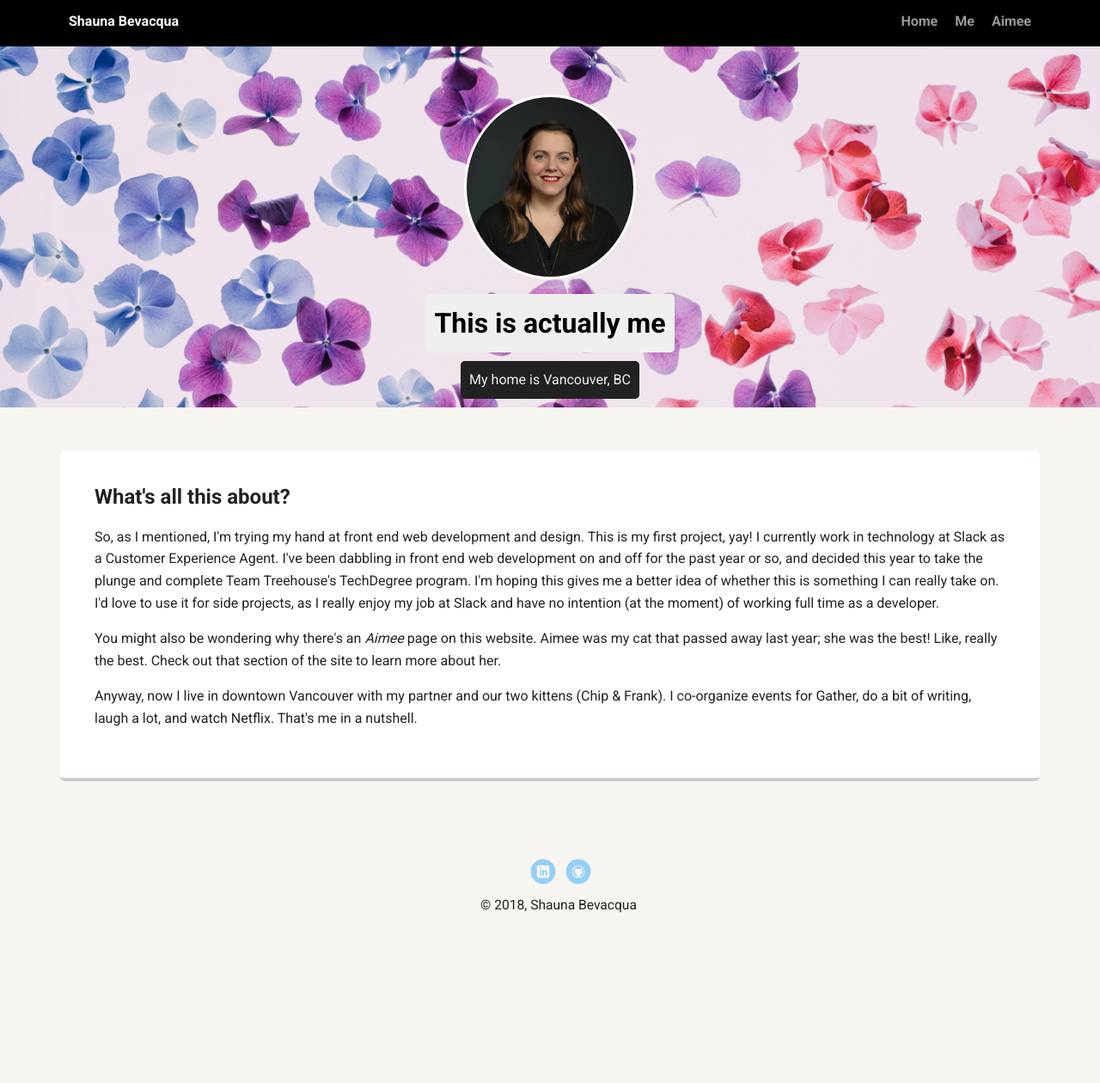
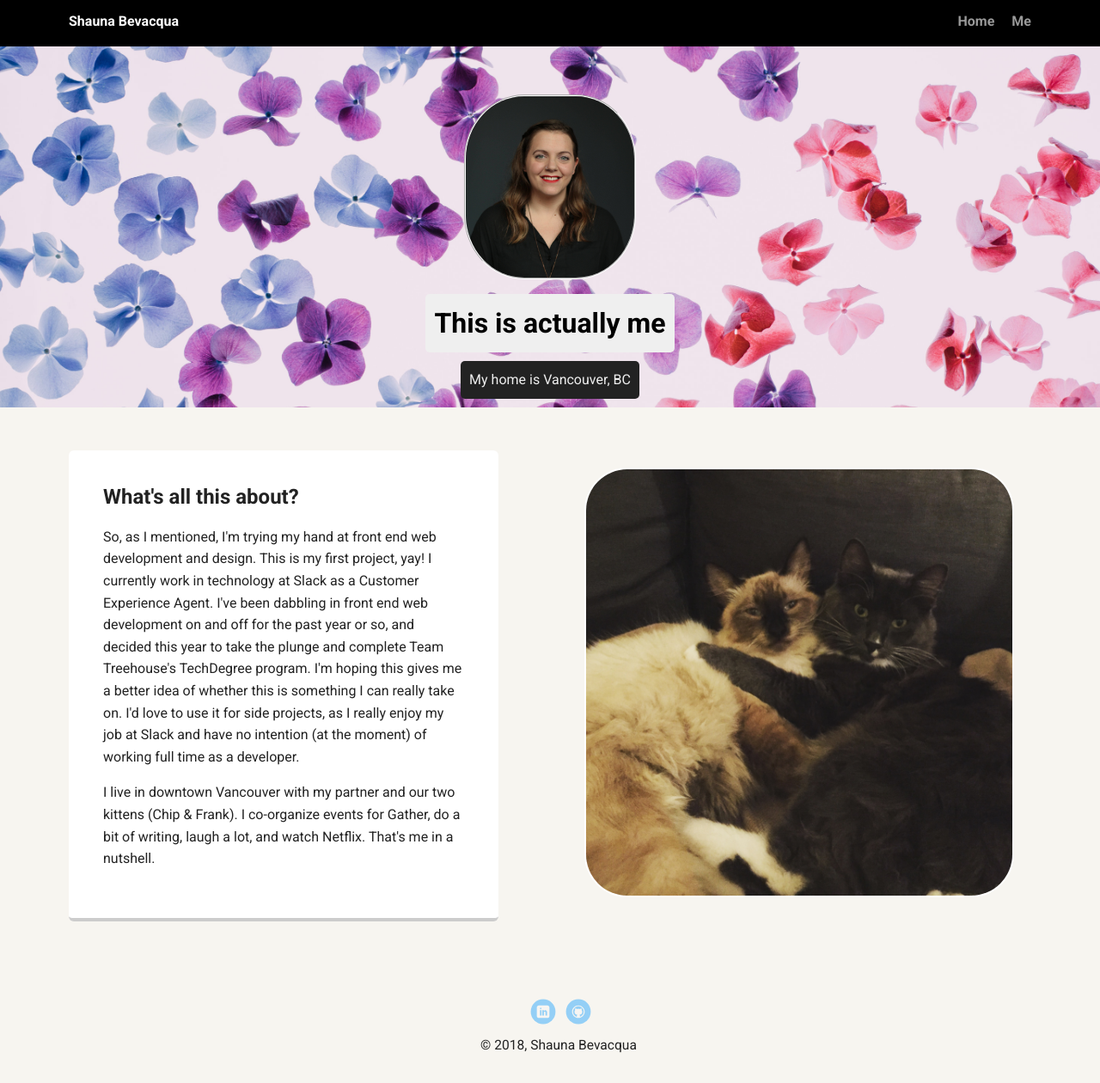
Before and after one commit to shaunabee/techdegree-actual-project1, a plain HTML site: page about.html in a window 1280 px wide. Shown: the whole page at 86% size. Before the commit the page ends 1158 px from the top, so only its background shows below. Drawn offline with Linux system fonts and the light colour scheme; a web font is replaced by a local one.

Commit message:
Add image and removed "Aimee" page

```diff
--- a/about.html
+++ b/about.html
@@ -11,7 +11,7 @@
           <li class="name">Shauna Bevacqua</li>
           <li><a href="index.html">Home</a></li>
           <li><a href="about.html">Me</a></li>
-          <li><a href="aimee.html">Aimee</a></li>
+
         </ul>
     </div>
 
@@ -22,25 +22,18 @@
     </header>
 
     <main class="flex">
-      <div class="card-me">
+      <div class="card">
         <h2>What's all this about?</h2>
         <p>So, as I mentioned, I'm trying my hand at front end web development and design. This is my first project, yay! I currently work in technology at Slack as a Customer Experience Agent. I've been dabbling in front end web development on and off for the past year or so, and decided this year to take the plunge and complete Team Treehouse's TechDegree program. I'm hoping this gives me a better idea of whether this is something I can really take on. I'd love to use it for side projects, as I really enjoy my job at Slack and have no intention (at the moment) of working full time as a developer.</p>
-        <p>You might also be wondering why there's an <i>Aimee</i> page on this website. Aimee was my cat that passed away last year; she was the best! Like, really the best. Check out that section of the site to learn more about her.</p>
-        <p>Anyway, now I live in downtown Vancouver with my partner and our two kittens (Chip &amp; Frank). I co-organize events for Gather, do a bit of writing, laugh a lot, and watch Netflix. That's me in a nutshell.</p>
+        <p>I live in downtown Vancouver with my partner and our two kittens (Chip &amp; Frank). I co-organize events for Gather, do a bit of writing, laugh a lot, and watch Netflix. That's me in a nutshell.</p>
       </div>
 
-<!--       <div class="card">
-        <h2>Experience</h2>
-        <p>I want to master the process of building web sites and increase my knowledge, skills and abilities in:</p>
-        <ul class="skills">
-          <li>HTML</li>
-          <li>CSS</li>
-          <li>JavaScript</li>
-          <li>Ruby</li>
-          <li>Rails</li>
-        </ul>
-        <p>Right now, I'm learning how to design and build websites. This website is one of my first projects. Eventually, I'd like to help small to medium sized businesses and non-profit organizations build and maintain a better web presense.</p>
-      </div>  -->
+      <div class="image">
+      	<img src="images/chipfrank.jpg" alt="Photo of two cats cuddling" class="cat-image">
+      </div>
+
+
+
 
     </main>
     <footer>
--- a/styles.css
+++ b/styles.css
@@ -69,8 +69,8 @@ header .profile-image {
   margin-top: 50px;
   width: 200px;
   height: 215px;
-  border-radius: 50%;
-  border: 3px solid white;
+  border-radius: 35%;
+  border: 2px groove white;
   transition: all .5s;
 }
 header .profile-image:hover {
@@ -100,25 +100,14 @@ header .profile-image:hover {
   transition: all .5s;
 }
 
-.card-me {
-  margin: 30px;
-  padding: 20px 40px 40px;
-  text-align: left;
-  background: #fff;
-  border-bottom: 4px solid #ccc;
-  border-radius: 6px;
-  transition: all .5s;
+.cat-image {
+  height: 500px;
+  width: 500px;
+  margin: 50px;
+  border-radius: 10%;
+  border: 2px solid white;
 }
-.card-aimee {
-  margin-left: 30px;
-  margin-right: 30px;
-  padding: 10px 40px 40px;
-  text-align: left;
-  background: #fff;
-  border-bottom: 4px solid #ccc;
-  border-radius: 6px;
-  transition: all .5s;
-}
+
 
 .card:hover {
   border-color: #ff99ff;
@@ -141,6 +130,7 @@ ul.skills {
 .skills li:nth-child(odd) {
   background: #0399ff;
 }
+
 
 footer {
   width: 100%;
```
Also changed, not shown: index.html (+3 -3 lines), images/aimee.jpg (added), images/chipfrank.JPG (added), images/rsz_aimee.jpg (deleted), images/twitter.svg (deleted).
